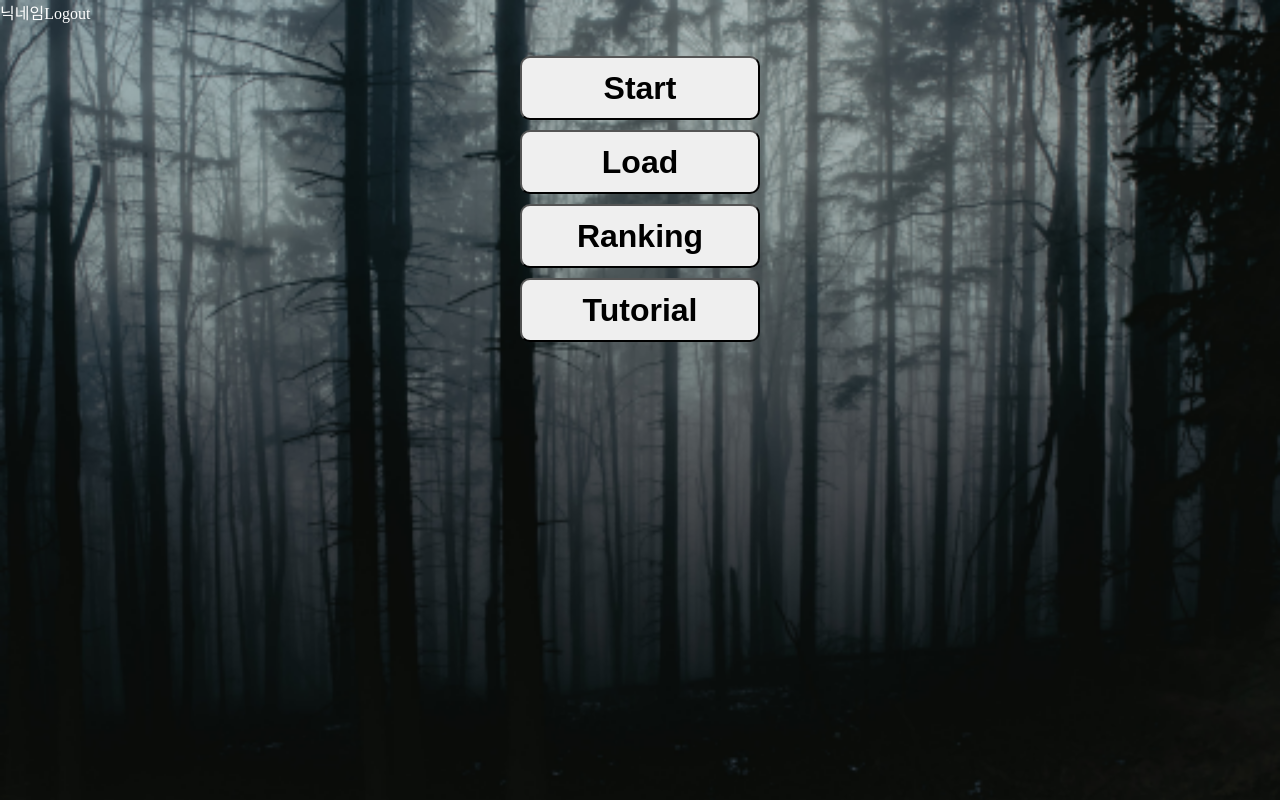
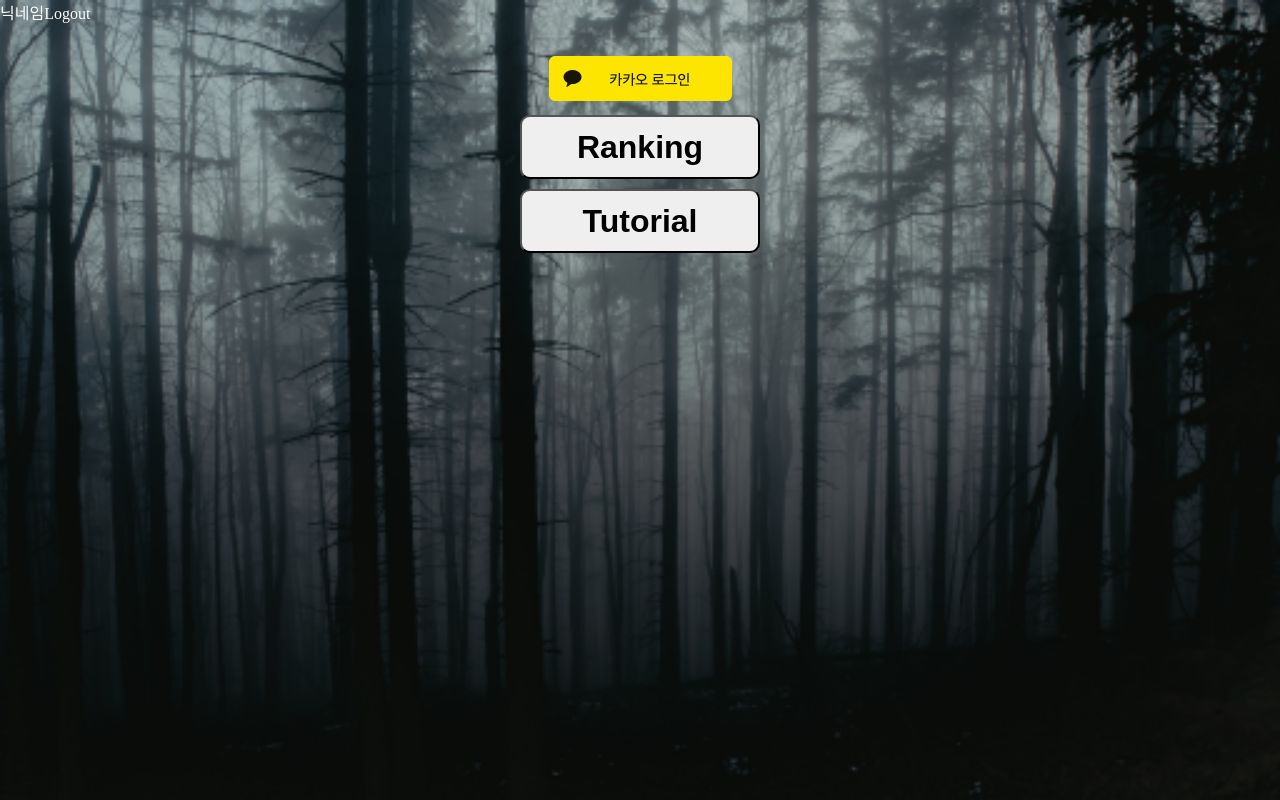
Before and after one commit to yujinSon/SDS, a React (Create React App) app in the folder frontend/: page / in a window 1280 px wide. Built offline with nearby package versions, Linux system fonts and the light colour scheme.

Commit message:
[FE][feat] 카카오 로그인 기능

```diff
--- a/frontend/src/components/main/Main.js
+++ b/frontend/src/components/main/Main.js
@@ -3,7 +3,6 @@ import styled from 'styled-components';
 import { useNavigate } from 'react-router-dom';
 
 import axios from 'axios';
-import api from 'constants/api';
 
 import Ranking from 'components/main/Ranking';
 import Tutorial from 'components/main/Tutorial';
@@ -16,7 +15,7 @@ import kakao from 'assets/img/kakao.png';
 export default function Main() {
   const navigate = useNavigate();
 
-  const [userInfo, setUserInfo] = useState(true);
+  const [userInfo, setUserInfo] = useState(false);
 
   // Modal state
   const [rankingModal, setRankingModal] = useState(false);
@@ -35,6 +34,7 @@ export default function Main() {
     axios('https://j8a303.p.ssafy.io/oauth2/authorization/kakao')
       .then((res) => {
         console.log('카카오 로그인 성공', res.data);
+        setUserInfo(true);
       })
       .catch((err) => {});
   };
--- a/frontend/src/constants/api.js
+++ b/frontend/src/constants/api.js
@@ -1,8 +1,5 @@
 const api = function (type, options = {}) {
   const apiObject = {
-    // 사용자 인증 (카카오)
-    login: ['/oauth/loginInfo', 'get'],
-
     // 게임 메인 페이지
     getRandomCh: ['/character/random/1', 'get'],
     getSelectedCh: ['/character/selected/1', 'get'], // 전투 승리했을 때 한 번 더 불러와야함 (스텟 찍기 전에)
```
